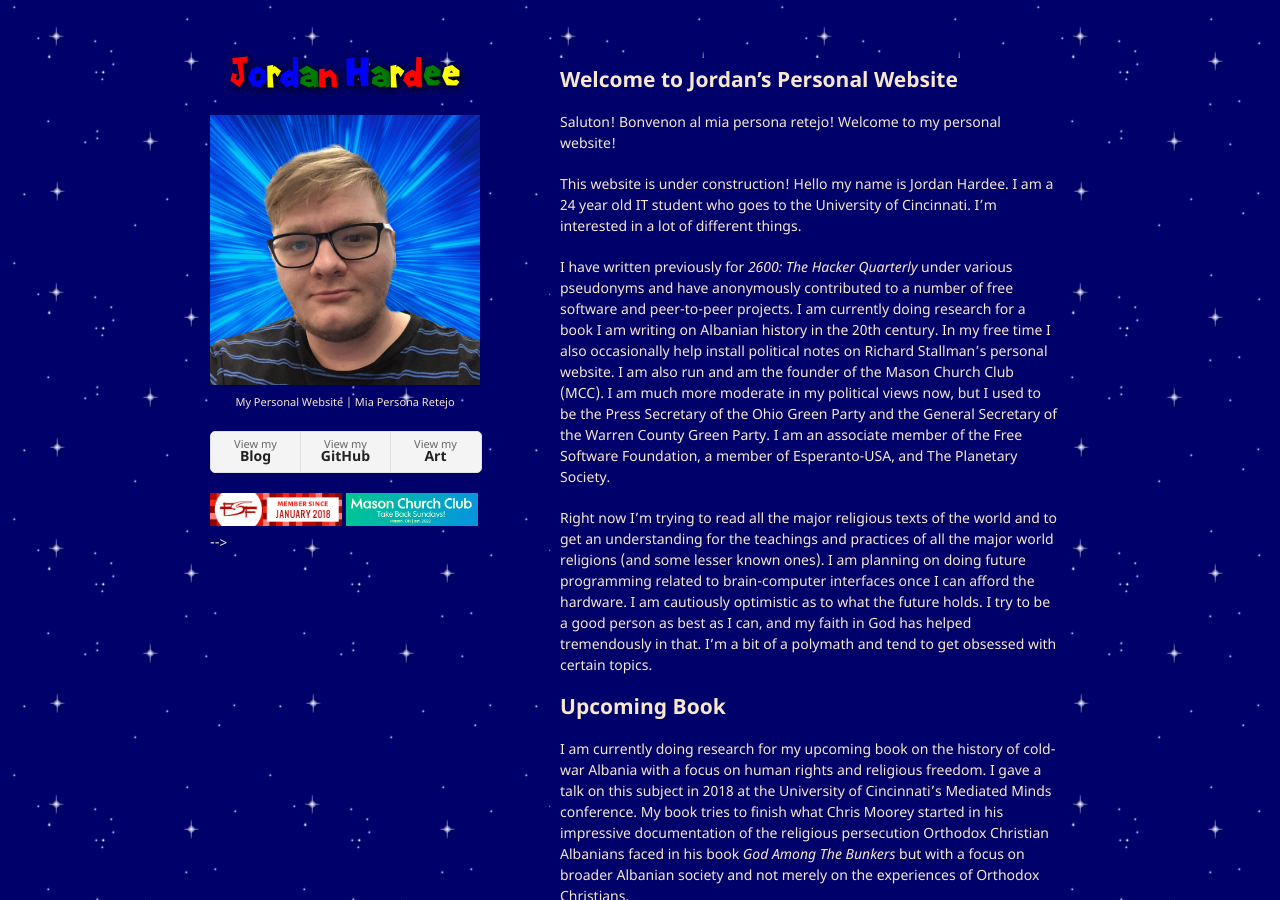
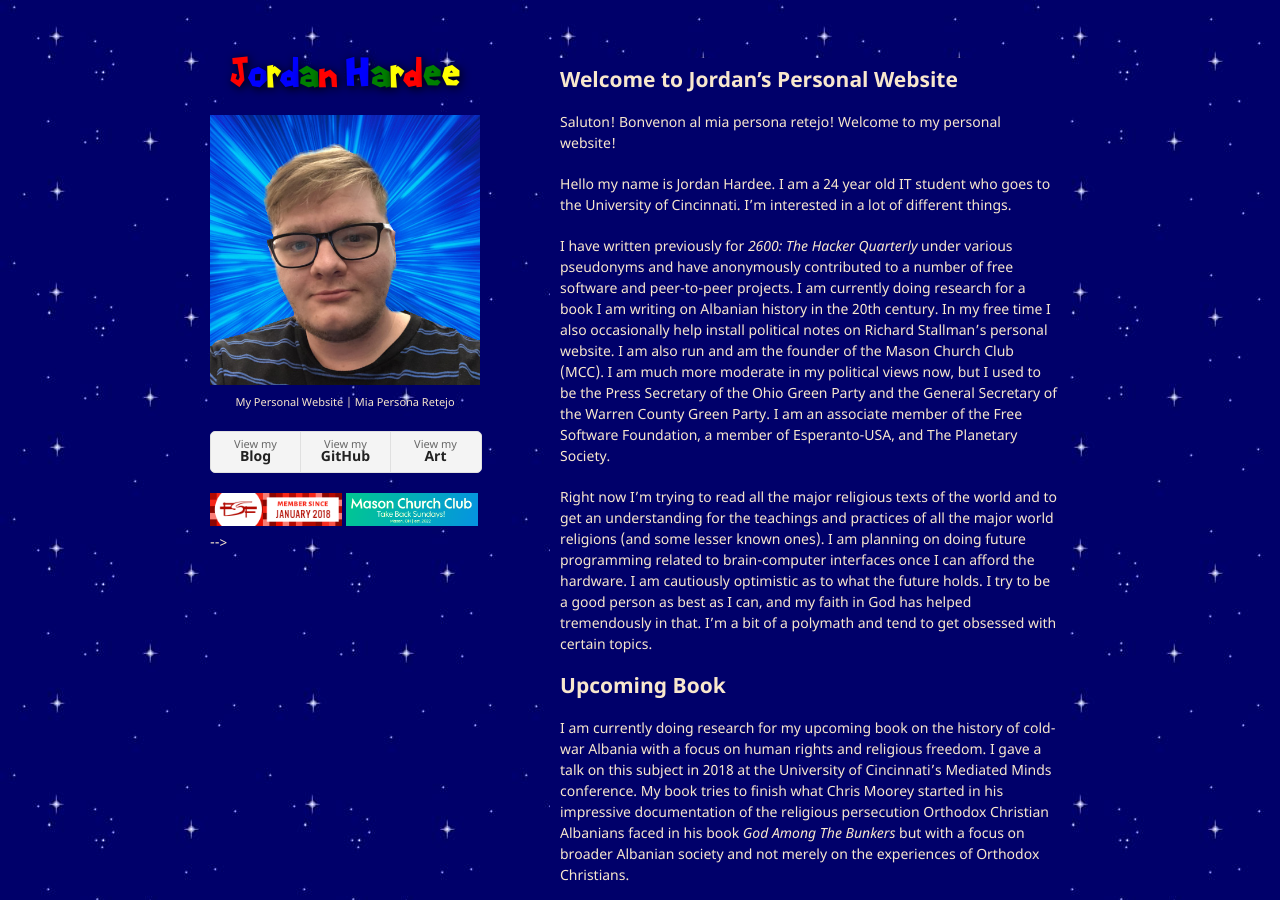
Before and after one commit to jordanhardee/jordanhardee.github.io, a Jekyll site: the page built from index.md, in a window 1280 px wide and 900 px high. Built offline with Jekyll 4.4.1, drawn with Linux system fonts in a browser that asks for light colours; our own code applies the rules of GitHub Pages for plain Markdown files.

Commit message:
Add files via upload

```diff
--- a/index.md
+++ b/index.md
@@ -6,7 +6,7 @@ layout: default
 
 Saluton! Bonvenon al mia persona retejo! Welcome to my personal website!
 
-This website is under construction! Hello my name is Jordan Hardee. I am a 24 year old IT student who goes to the University of Cincinnati. I'm interested in a lot of different things.
+Hello my name is Jordan Hardee. I am a 24 year old IT student who goes to the University of Cincinnati. I'm interested in a lot of different things.
 
 I have written previously for _2600: The Hacker Quarterly_ under various pseudonyms and have anonymously contributed to a number of free software and peer-to-peer projects. I am currently doing research for a book I am writing on Albanian history in the 20th century. In my free time I also occasionally help install political notes on Richard Stallman's personal website. I am also run and am the founder of the Mason Church Club (MCC). I am much more moderate in my political views now, but I used to be the Press Secretary of the Ohio Green Party and the General Secretary of the Warren County Green Party. I am an associate member of the Free Software Foundation, a member of Esperanto-USA, and The Planetary Society.
 
```
Also changed, not shown: other parts of index.md (+2 -0 lines).
